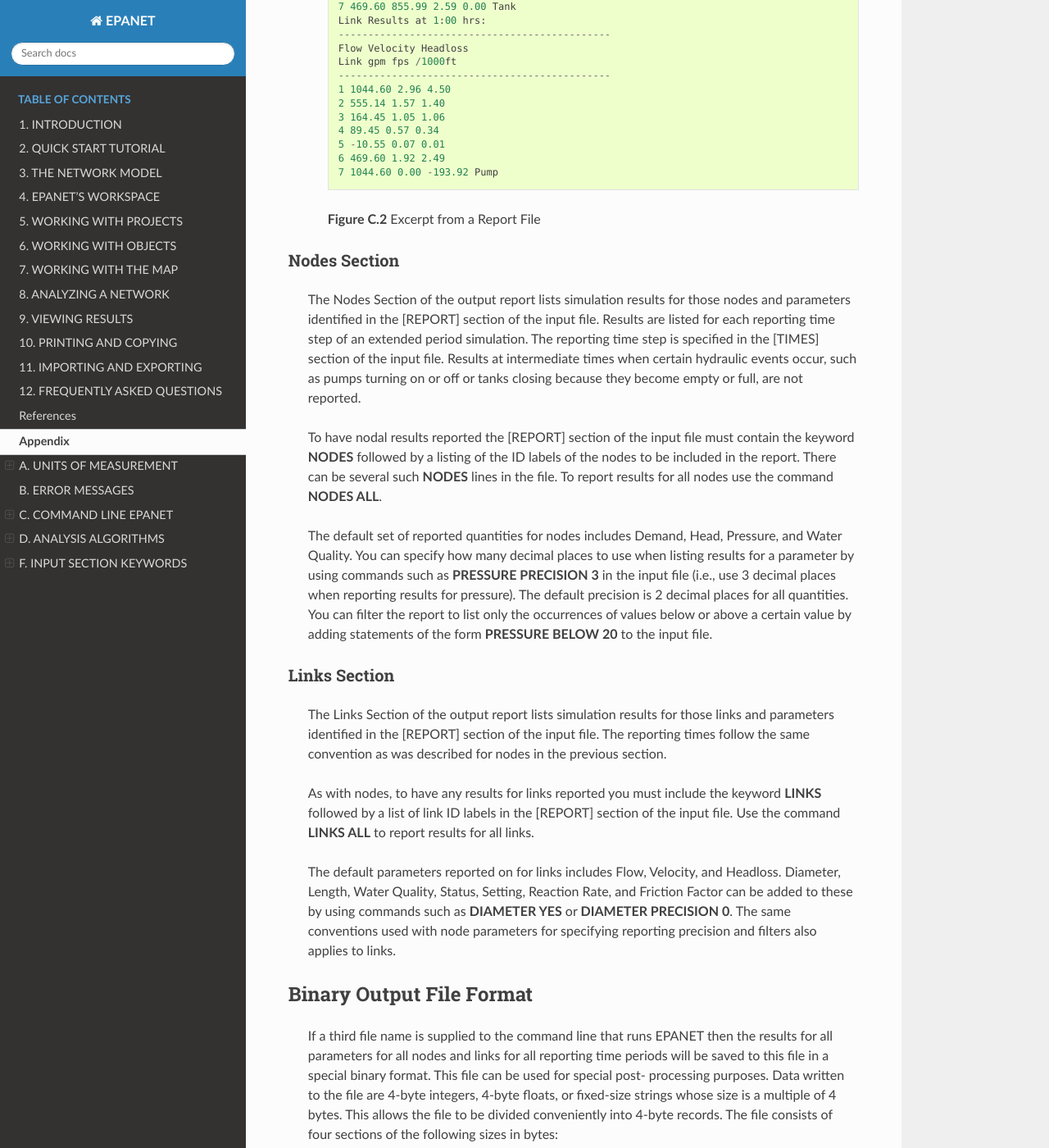
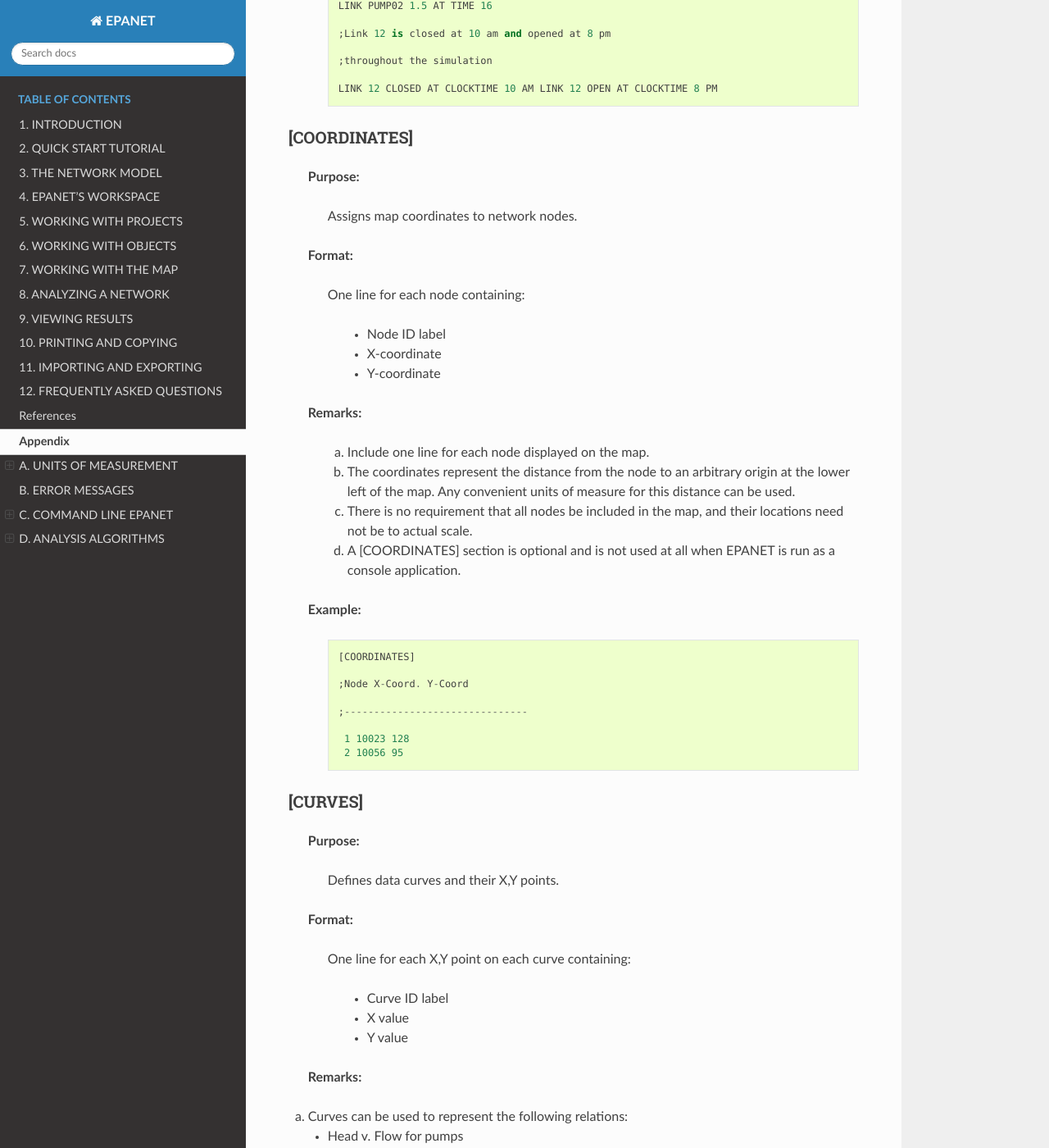
Before and after one commit to USEPA/epanet-manual, a Sphinx documentation site: the page built from docs/back_matter.rst, in a window 1280 px wide and 1400 px high, scrolled down 7507 px. Shown: the whole window at 82% size. Built offline with Sphinx 7.4.7 and the Read the Docs theme 2.0.0, drawn with Linux system fonts in a browser that asks for light colours; some of the changed text lies outside the part shown.

Commit message:
Cleaning up Appendix C
Adding section keywords back into appendix on commandline epanet

```diff
--- a/docs/back_matter.rst
+++ b/docs/back_matter.rst
@@ -12,5 +12,3 @@
 .. include:: C_command_line_EPANET.rst
 
 .. include:: D_analysis_algorithms.rst
-
-.. include:: F_en2_section_keywords.rst
--- a/docs/F_en2_section_keywords.rst
+++ b/docs/input_keywords.rst
@@ -1,14 +1,6 @@
 .. raw:: latex
 
     \clearpage
-
-
-F. INPUT SECTION KEYWORDS
-=========================
-
-
-General Descriptions
-~~~~~~~~~~~~~~~~~~~~
 
 
 [BACKDROP]
```
Also changed, not shown: docs/C_command_line_EPANET.rst (+6 -2 lines).
